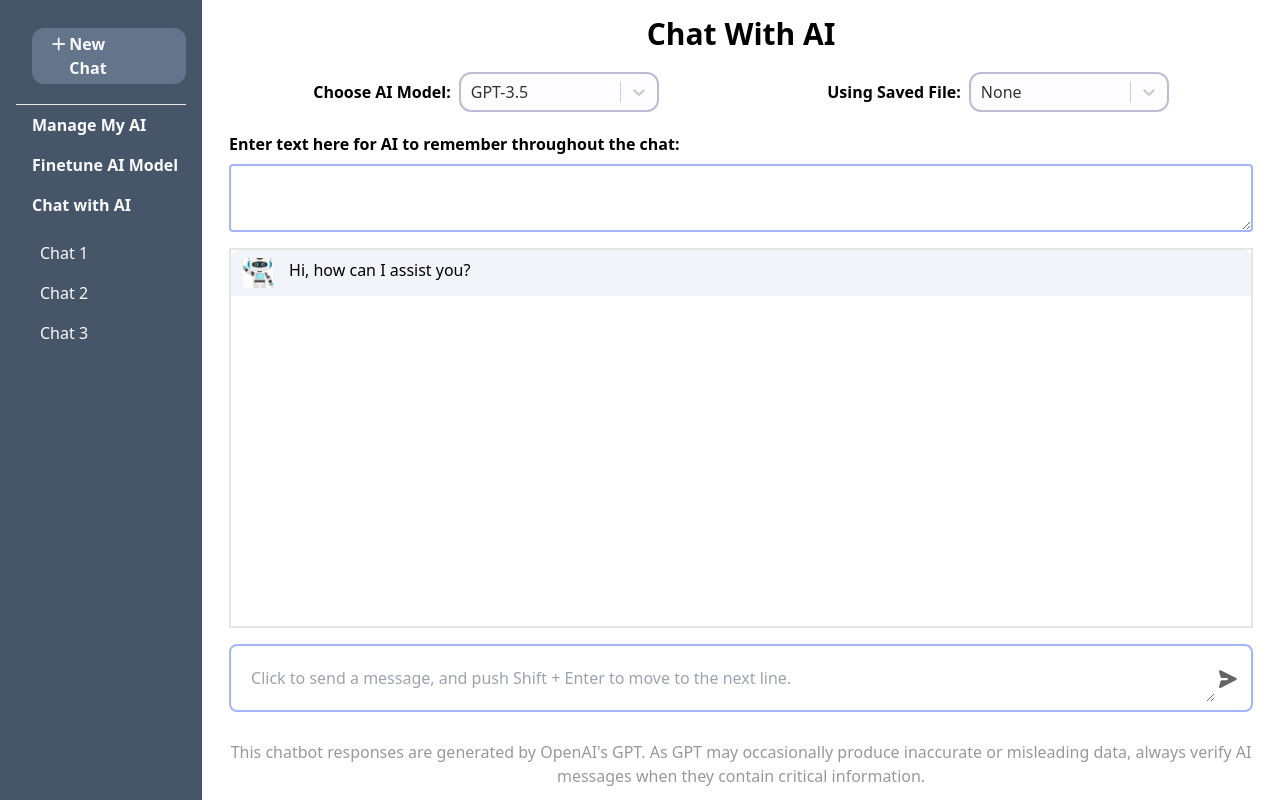
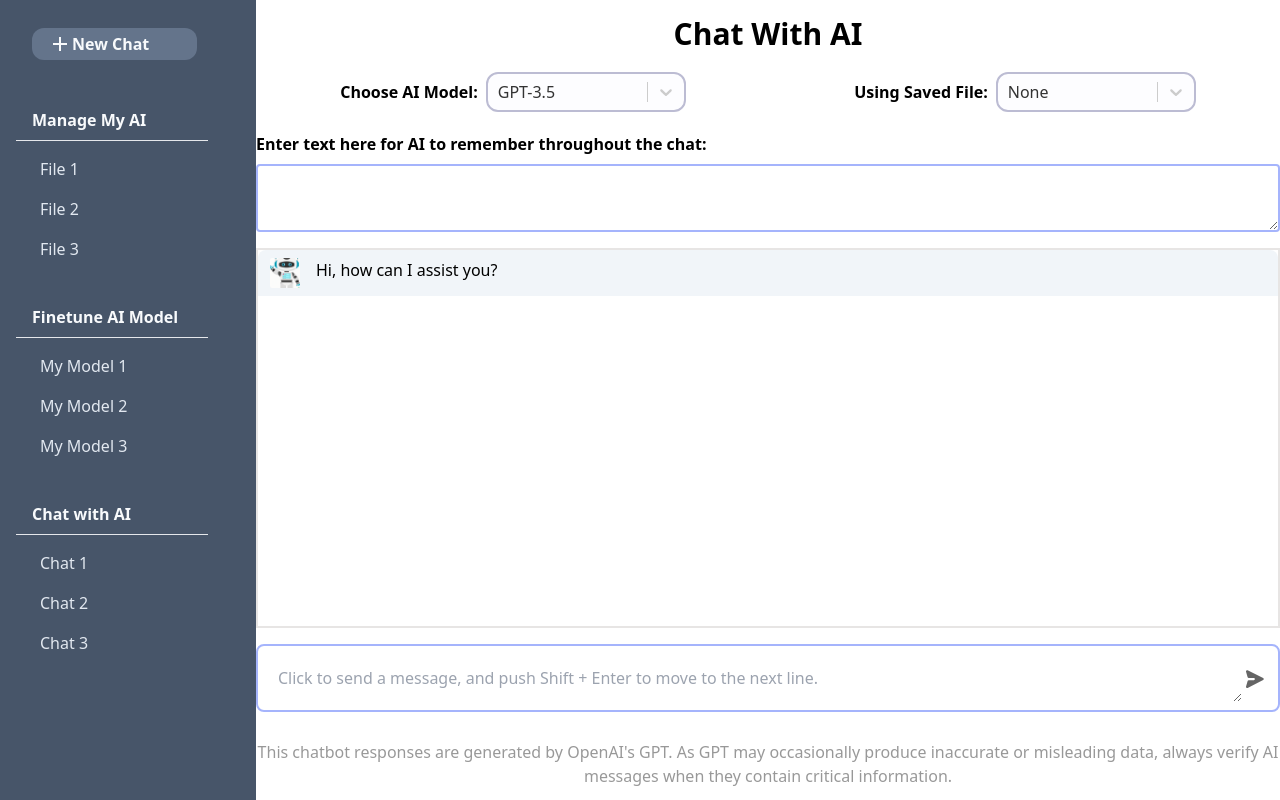
Before and after one commit to rexcare367/Smartchat-RAG, a Next.js app: page / in a window 1280 px wide. Built offline with nearby package versions, Linux system fonts and the light colour scheme; no server answers.

Commit message:
Update sidebar

```diff
--- a/src/components/Sidebar.tsx
+++ b/src/components/Sidebar.tsx
@@ -9,26 +9,36 @@ interface SidebarProps {
 const Sidebar : FC<SidebarProps>= ({ onNewChat }) => {
 
   return (
-    <div className="w-60 bg-slate-600 text-slate-50">
+    <div className="w-80 bg-slate-600 text-slate-50">
        <ul className="px-4 py-2 m-0">
-          <li  className="flex pl-4 py-5 font-semibold border-b hover:bg-slate-400 focus:bg-indigo-100">
+          <li  className="flex pl-4 py-5 font-semibold hover:bg-slate-400 focus:bg-indigo-100">
             <div className="flex bg-slate-500 rounded-xl pl-4 pr-12 py-1" onClick = { onNewChat }>
               <PlusIcon />
               <span>New Chat</span>
             </div>
           </li>
-          <li  className="pl-4 py-2 font-semibold hover:bg-slate-400 focus:bg-indigo-100">
+          <li  className="pl-4 py-2 mt-5 mr-8 font-semibold border-b text-slate-50 hover:bg-slate-400 focus:bg-indigo-100">
           <Link href="/managemyai">Manage My AI</Link>
           </li>
-          <li  className="pl-4 py-2 font-semibold hover:bg-slate-400 focus:bg-indigo-100">
+          <ul className="px-4 py-2 font-medium text-slate-200">
+            <li className="px-2 py-2 hover:bg-slate-400 focus:bg-indigo-100">File 1</li>
+            <li className="px-2 py-2 hover:bg-slate-400 focus:bg-indigo-100">File 2</li>
+            <li className="px-2 py-2 hover:bg-slate-400 focus:bg-indigo-100">File 3</li>
+          </ul>
+          <li  className="pl-4 py-2 mt-5 mr-8 font-semibold border-b text-slate-50 hover:bg-slate-400 focus:bg-indigo-100">
           <Link href="/finetunemodel">Finetune AI Model</Link>
           </li>
-          <li  className="pl-4 py-2 font-semibold hover:bg-slate-400 focus:bg-indigo-100">
+          <ul className="px-4 py-2 font-medium text-slate-200">
+            <li className="px-2 py-2 hover:bg-slate-400 focus:bg-indigo-100">My Model 1</li>
+            <li className="px-2 py-2 hover:bg-slate-400 focus:bg-indigo-100">My Model 2</li>
+            <li className="px-2 py-2 hover:bg-slate-400 focus:bg-indigo-100">My Model 3</li>
+          </ul>
+          <li  className="pl-4 py-2 mt-5 mr-8 font-semibold border-b text-slate-50 hover:bg-slate-400 focus:bg-indigo-100">
             <Link href="/">
               Chat with AI
             </Link>
           </li>
-          <ul className="px-4 py-2 font-medium">
+          <ul className="px-4 py-2 font-medium text-slate-200">
             <li className="px-2 py-2 hover:bg-slate-400 focus:bg-indigo-100">Chat 1</li>
             <li className="px-2 py-2 hover:bg-slate-400 focus:bg-indigo-100">Chat 2</li>
             <li className="px-2 py-2 hover:bg-slate-400 focus:bg-indigo-100">Chat 3</li>
```
